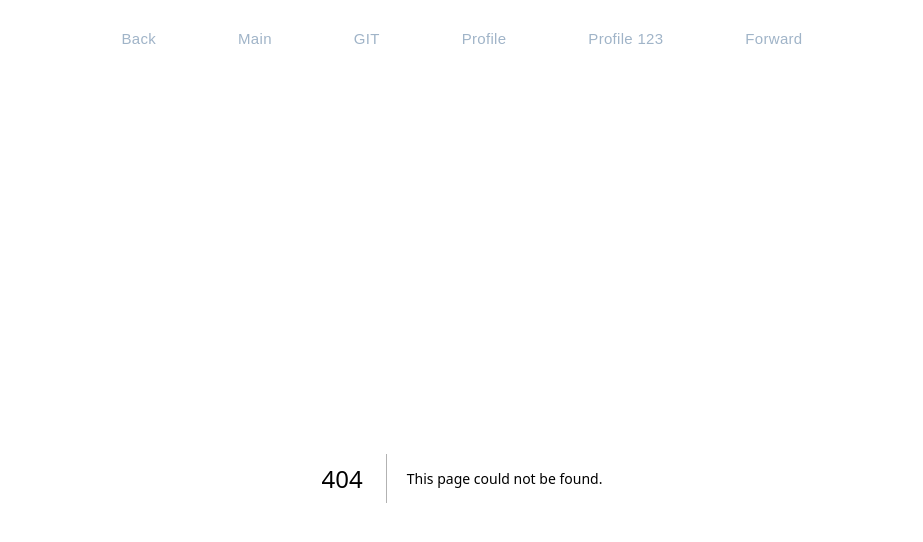
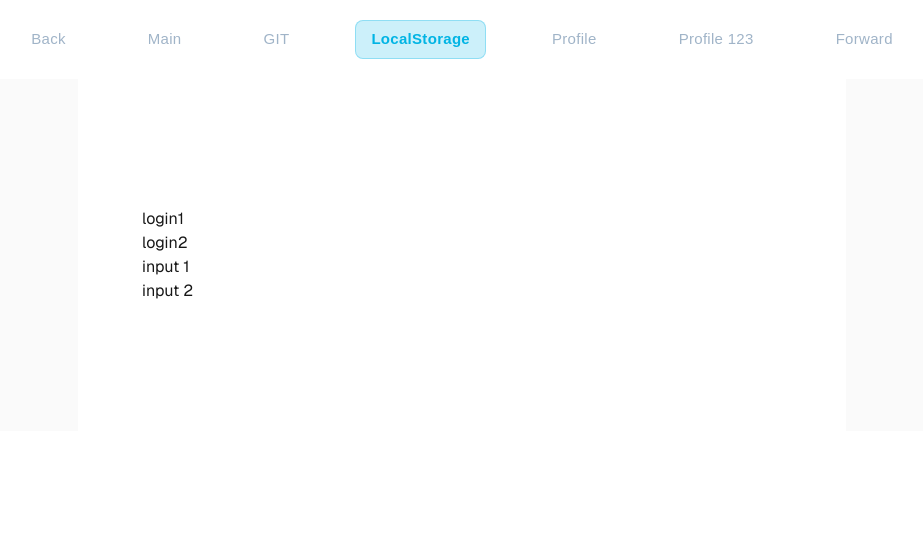
Before and after one commit to tymanskaya/next, a Next.js app: page /localStorage in a window 1280 px wide. Before the commit this address had no page. Shown: the top 542 px of the page, without its empty margins (178-1101 px from the left). Built offline with nearby package versions, Linux system fonts and the light colour scheme.

Commit message:
git/localStorage

```diff
--- /dev/null
+++ b/app/localStorage/page.tsx
@@ -0,0 +1,12 @@
+export default function Page() {
+    return (
+        <div className="flex flex-col flex-1 items-center justify-center bg-zinc-50 font-sans dark:bg-black">
+            <main className="flex flex-1 w-full max-w-3xl flex-col items-center justify-between py-32 px-16 bg-white dark:bg-black sm:items-start">
+                <div>login1</div>
+                <div>login2</div>
+                <div>input 1</div>
+                <div>input 2</div>
+            </main>
+        </div>
+    );
+}
--- a/widgets/header/header.tsx
+++ b/widgets/header/header.tsx
@@ -48,6 +48,14 @@ export const Header = () => {
                 </li>
                 <li>
                     <button
+                        onClick={() => router.push("/localStorage")}
+                        className={`${styles.link} ${isActive("/localStorage") ? styles.active : ""}`}
+                    >
+                        LocalStorage
+                    </button>
+                </li>
+                <li>
+                    <button
                         onClick={() => router.push("/profile")}
                         className={`${styles.link} ${isActive("/profile") ? styles.active : ""}`}
                     >
```
